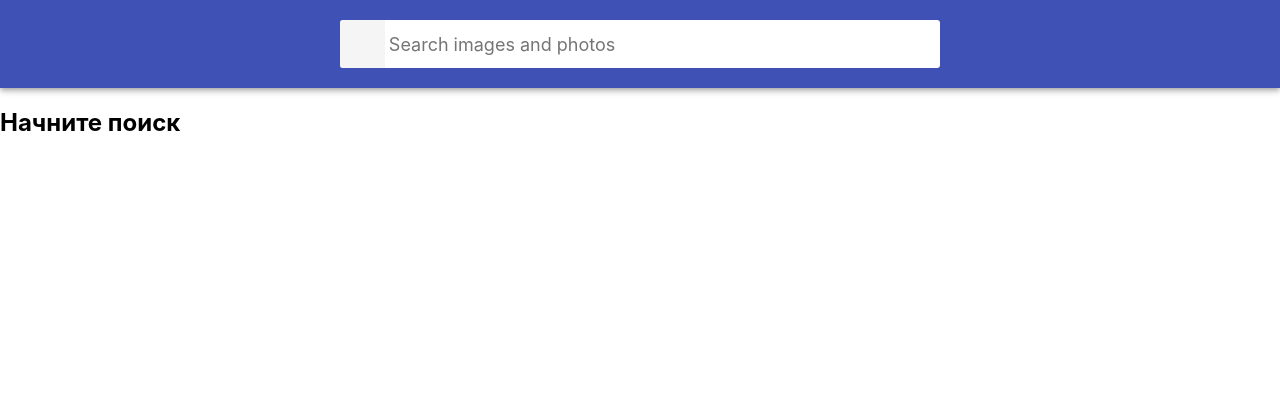
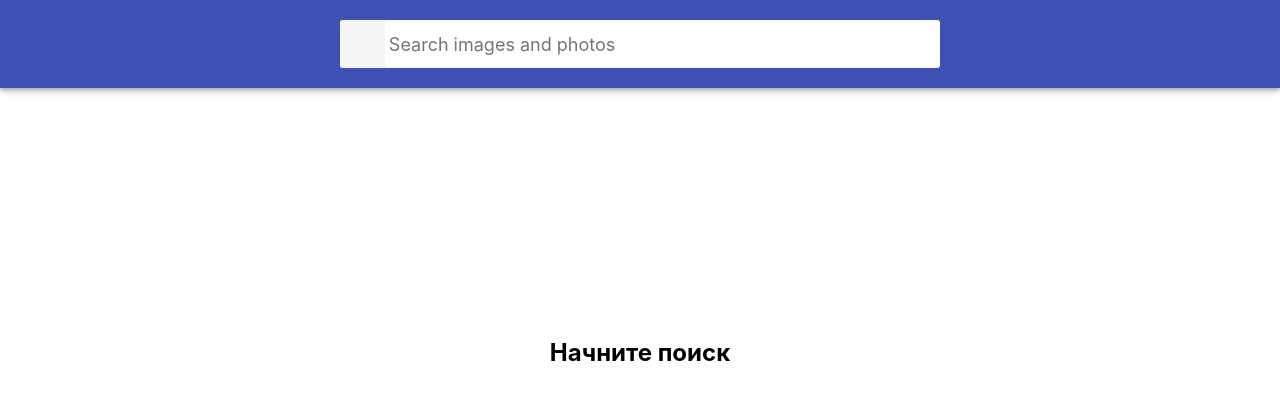
Before and after one commit to AlexProkopev/goit-react-hw-03-image-finder, a React (Create React App) app: page / in a window 1280 px wide. Shown: the top 400 px of the page. Built offline with nearby package versions, Linux system fonts and the light colour scheme.

Commit message:
стили

```diff
--- a/src/components/App.jsx
+++ b/src/components/App.jsx
@@ -6,6 +6,7 @@ import Button from './Button/Button';
 import Loader from './Loader/Loader';
 import Swal from 'sweetalert2';
 import Modal from './Modal/Modal';
+import css from './App.module.css';
 
 export default class App extends Component {
   state = {
@@ -172,7 +173,7 @@ export default class App extends Component {
           imageData={image}
           handleClickModal={this.handleClickModal}
         />
-{image === null && <h2>Начните поиск</h2>}
+{image === null && <h2 className={css.title}>Начните поиск</h2>}
         {image !== null && image.length < totalHits &&  <Button hendleClickMore={this.hendleClickMore} />}
         {isModalOpen && (
           <Modal
--- /dev/null
+++ b/src/components/App.module.css
@@ -0,0 +1,4 @@
+.title {
+    text-align:  center;
+    margin-top: 250px;
+}
```
